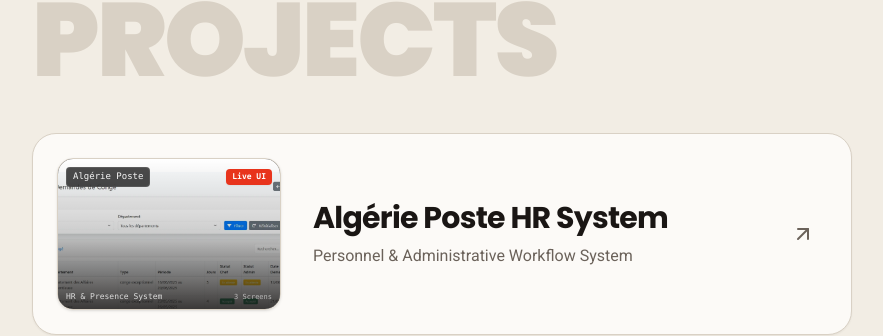
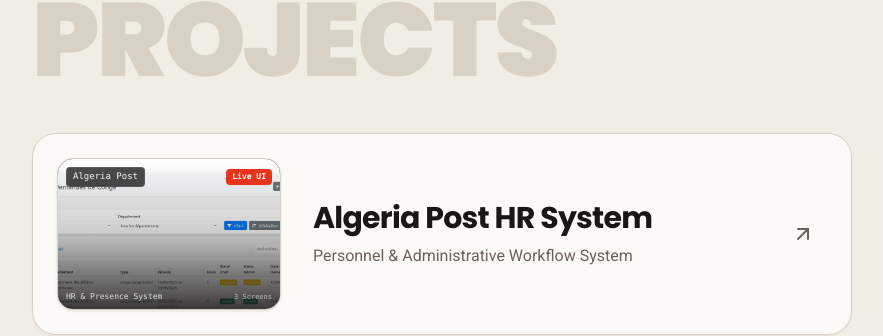
Before and after one commit to enicays/portfolio_0.1, a Next.js app: page / in a window 1280 px wide. Shown: the part 1311-1647 px from the top of the page, without its empty margins (396-1279 px from the left). Built offline with nearby package versions, Linux system fonts and the light colour scheme.

Commit message:
fix(i18n): ensure all HR project titles, captions and UI text are in English

```diff
--- a/src/components/ProjectModal.tsx
+++ b/src/components/ProjectModal.tsx
@@ -170,7 +170,7 @@
                       />
                       <div className="absolute inset-0 bg-gradient-to-t from-black/85 via-black/25 to-transparent flex items-end p-1.5 sm:p-2">
                         <span className="text-[9px] sm:text-[10px] font-mono font-medium text-white line-clamp-1 leading-tight">
-                          {idx + 1}. {s.title.split(" (")[0]}
+                          {idx + 1}. {s.title}
                         </span>
                       </div>
                     </button>
--- a/src/components/Projects.tsx
+++ b/src/components/Projects.tsx
@@ -29,7 +29,7 @@
           {/* Header badges */}
           <div className="absolute top-2 left-2 right-2 flex items-center justify-between pointer-events-none">
             <span className="px-1.5 py-0.5 rounded bg-black/70 backdrop-blur-xs text-white/95 text-[8px] sm:text-[9px] font-mono font-medium border border-white/10">
-              Algérie Poste
+              Algeria Post
             </span>
             <span className="px-1.5 py-0.5 rounded bg-[#E8341C] text-white text-[7px] sm:text-[8px] font-mono font-bold shadow-xs">
               Live UI
--- a/src/data/portfolioData.ts
+++ b/src/data/portfolioData.ts
@@ -139,12 +139,12 @@
   projects: [
     {
       id: "hr-system",
-      title: "Algérie Poste HR System",
+      title: "Algeria Post HR System",
       subtitle: "Personnel & Administrative Workflow System",
       category: "Full-Stack Enterprise System",
       year: "2024",
       featured: true,
-      summary: "A complete human resources and attendance tracking platform developed for Algérie Poste to automate employee leave workflows, daily attendance logs, and administrative oversight.",
+      summary: "A complete human resources and attendance tracking platform developed for Algeria Post to automate employee leave workflows, daily attendance logs, and administrative oversight.",
       tags: ["React", "Node.js", "Express", "PostgreSQL", "REST APIs", "Tailwind CSS"],
       metrics: [
         { label: "Leave Approvals", value: "100% digital" },
@@ -155,25 +155,25 @@
       screenshots: [
         {
           url: "/projects/hr/leave-requests.webp",
-          title: "Gestion des Demandes de Congé",
-          caption: "Demandes de congés avec filtrage multi-critères (Statut, Département) et double niveau de validation administrative (Chef & Admin).",
+          title: "Leave & Absence Request Management",
+          caption: "Multi-tier approval workflow for employee leave requests with multi-criteria filtering (Status, Department) and dual administrative approval levels.",
         },
         {
           url: "/projects/hr/attendance-records.webp",
-          title: "Enregistrements & Registre de Présence",
-          caption: "Registre d'émargement dynamique avec suivi des heures d'arrivée/sortie, calcul automatique de la durée, alertes retards et export.",
+          title: "Attendance Records & Personnel Ledger",
+          caption: "Dynamic digital attendance registry tracking daily check-in/check-out timestamps, automated duration calculation, tardiness alerts, and data export.",
         },
         {
           url: "/projects/hr/attendance-summary.webp",
-          title: "Tableau de Bord & Indicateurs de Présence",
-          caption: "Synthèse quotidienne en temps réel présentant l'effectif global, les employés à l'heure, en retard et les absences par département.",
+          title: "Attendance Analytics Dashboard",
+          caption: "Real-time daily summary displaying total staff count, on-time arrivals, late arrivals, and absence metrics by department.",
         },
       ],
-      overview: "Designed and engineered for Algérie Poste as a comprehensive full-stack HR solution to modernize employee records, digitize approval chains, and provide real-time attendance analytics.",
+      overview: "Designed and engineered for Algeria Post as a comprehensive full-stack HR solution to modernize employee records, digitize approval chains, and provide real-time attendance analytics.",
       challenge: "Replacing slow, fragmented paper-based leave requests and manual attendance rosters while enforcing multi-tier role-based permissions across distinct postal divisions.",
       solution: "Engineered a robust full-stack web application with React and Express, backed by normalized PostgreSQL relational schemas, automated status transitions, and audit-ready data persistence.",
       architectureHighlights: [
-        "Automated leave approval lifecycle with multi-level validation hierarchy (Chef de Service & Admin)",
+        "Automated leave approval lifecycle with multi-level validation hierarchy (Department Supervisor & System Admin)",
         "Daily attendance tracking dashboard with instant punctuality categorization and record export",
         "Role-based access control (RBAC) guaranteeing data confidentiality and administrative integrity",
         "Normalized PostgreSQL database schemas with indexed queries for fast multi-department filtering",
```
